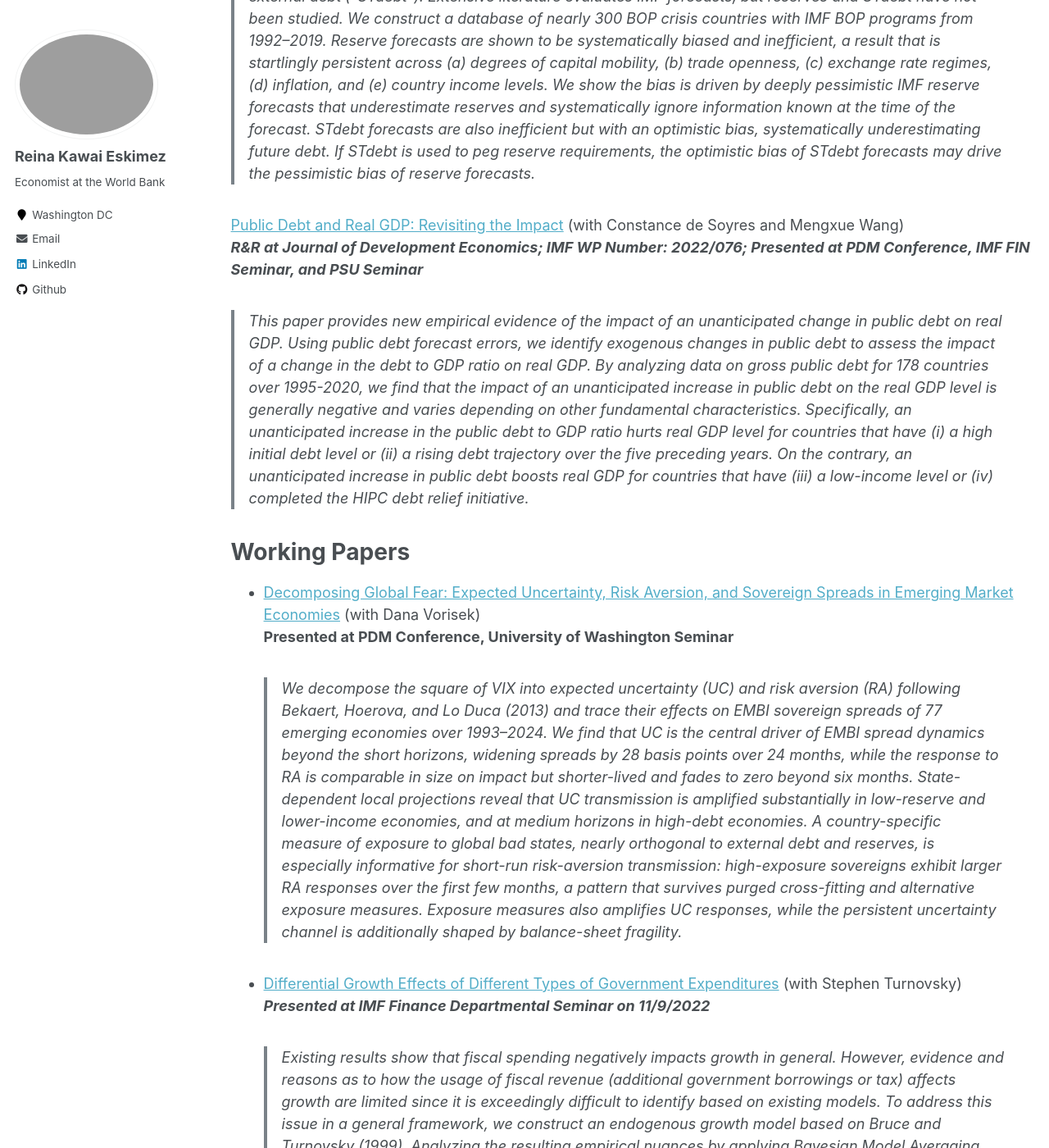
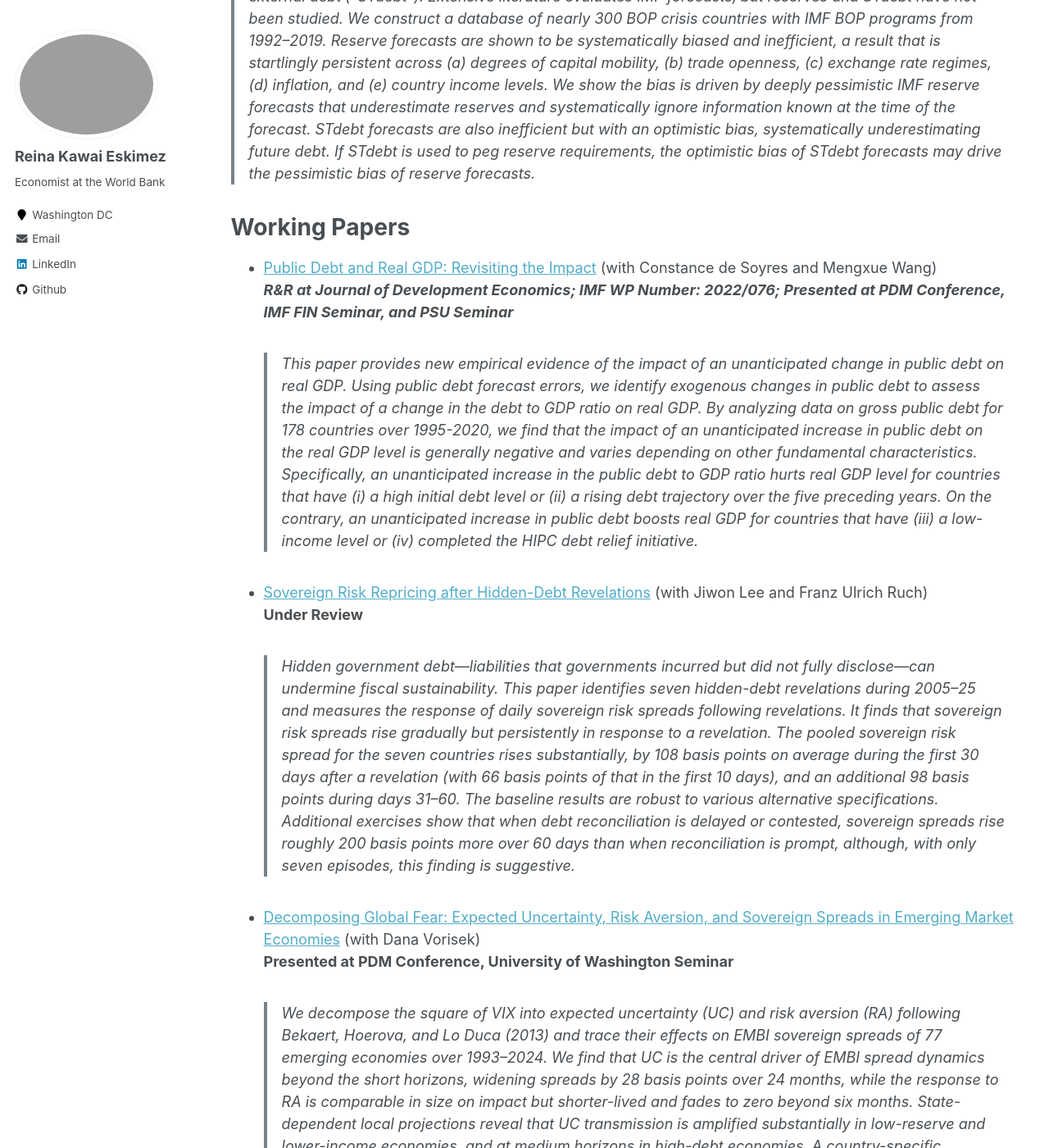
Before and after one commit to Reina-Kawai/Reina-Kawai.github.io, a Jekyll site: the page built from _pages/research.md, in a window 1280 px wide and 1400 px high, scrolled down 1753 px. Shown: the whole window at 82% size. Built offline with Jekyll 4.4.1, drawn with Linux system fonts in a browser that asks for light colours.

Commit message:
Update research.md

```diff
--- a/_pages/research.md
+++ b/_pages/research.md
@@ -30,15 +30,23 @@ and their origins](https://www.sciencedirect.com/science/article/pii/S0169207022
 > Countries experiencing balance of payments (BOP) crises may obtain IMF loans to stabilize external accounts. These loans require IMF programs that outline performance targets to ensure forecasted recovery trajectories. Two key indicators of external account performance are reserves and short-term external debt (“STdebt”). Extensive literature evaluates IMF forecasts, but reserves and STdebt have not been studied. We construct a database of nearly 300 BOP crisis countries with IMF BOP programs from 1992–2019. Reserve forecasts are shown to be systematically biased and inefficient, a result that is startlingly persistent across (a) degrees of capital mobility, (b) trade openness, (c) exchange rate regimes, (d) inflation, and (e) country income levels. We show the bias is driven by deeply pessimistic IMF reserve forecasts that underestimate reserves and systematically ignore information known at the time of the forecast. STdebt forecasts are also inefficient but with an optimistic bias, systematically underestimating future debt. If STdebt is used to peg reserve requirements, the optimistic bias of STdebt forecasts may drive the pessimistic bias of reserve forecasts.
 
 
-[Public Debt and Real GDP: Revisiting the Impact](https://www.imf.org/en/Publications/WP/Issues/2022/04/29/Public-Debt-and-Real-GDP-Revisiting-the-Impact-517449)
+
+
+Working Papers
+===
+
+* [Public Debt and Real GDP: Revisiting the Impact](https://www.imf.org/en/Publications/WP/Issues/2022/04/29/Public-Debt-and-Real-GDP-Revisiting-the-Impact-517449)
 (with Constance de Soyres and Mengxue Wang)<br/>
 **_R&R at Journal of Development Economics; IMF WP Number: 2022/076; Presented at PDM Conference, IMF FIN Seminar,
 and PSU Seminar_**
 > This paper provides new empirical evidence of the impact of an unanticipated change in public debt on real GDP. Using public debt forecast errors, we identify exogenous changes in public debt to assess the impact of a change in the debt to GDP ratio on real GDP. By analyzing data on gross public debt for 178 countries over 1995-2020, we find that the impact of an unanticipated increase in public debt on the real GDP level is generally negative and varies depending on other fundamental characteristics. Specifically, an unanticipated increase in the public debt to GDP ratio hurts real GDP level for countries that have (i) a high initial debt level or (ii) a rising debt trajectory over the five preceding years. On the contrary, an unanticipated increase in public debt boosts real GDP for countries that have (iii) a low-income level or (iv) completed the HIPC debt relief initiative.
 
 
-Working Papers
-===
+* [Sovereign Risk Repricing after Hidden-Debt Revelations](https://documents.worldbank.org/en/publication/documents-reports/documentdetail/099221109222632720)
+(with Jiwon Lee and Franz Ulrich Ruch)<br/>
+**Under Review**
+> Hidden government debt—liabilities that governments incurred but did not fully disclose—can undermine fiscal sustainability. This paper identifies seven hidden-debt revelations during 2005–25 and measures the response of daily sovereign risk spreads following revelations. It finds that sovereign risk spreads rise gradually but persistently in response to a revelation. The pooled sovereign risk spread for the seven countries rises substantially, by 108 basis points on average during the first 30 days after a revelation (with 66 basis points of that in the first 10 days), and an additional 98 basis points during days 31–60. The baseline results are robust to various alternative specifications. Additional exercises show that when debt reconciliation is delayed or contested, sovereign spreads rise roughly 200 basis points more over 60 days than when reconciliation is prompt, although, with only seven episodes, this finding is suggestive.
+
 
 * [Decomposing Global Fear: Expected Uncertainty, Risk Aversion, and Sovereign Spreads in Emerging Market Economies](https://Reina-Kawai.github.io/files/Eskimez_Vorisek_PDM_Final_Sept.pdf)
 (with Dana Vorisek)<br/>
```
